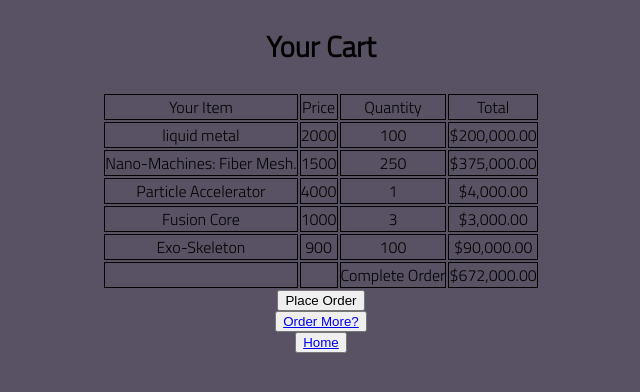
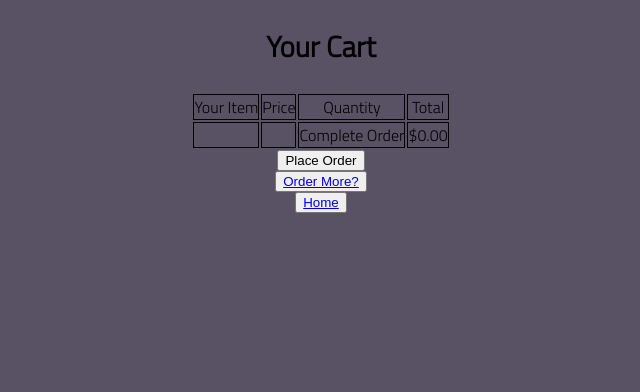
Before and after one commit to ProsperieEli/lab-06-e-commerce-site, a plain HTML site: page cart/index.html in a window 1280 px wide. Shown: the whole page, without its empty margins (319-959 px from the left). Drawn offline with Linux system fonts and the light colour scheme.

Commit message:
Finished!

```diff
--- a/cart/cart.js
+++ b/cart/cart.js
@@ -3,23 +3,32 @@ import { scienceReality } from "../science.js";
 import { renderTableRow } from "../utils.js";
 import { entireOrderTotal } from "../utils.js";
 import { getCart, clear } from "../interactive-io.js";
+import { techno } from "../product-utils.js";
 
-
+const myCart = getCart();
 
 const th = document.querySelector('tbody');
 
-for (let tech of cart) {
+const button = document.getElementById('cButton');
+const td = document.querySelector('#final');
+
+
+for (let tech of myCart) {
     const tr = renderTableRow(tech);
 
     th.append(tr);
 }
 
-const total = entireOrderTotal(scienceReality, cart);
+const total = entireOrderTotal(scienceReality, myCart);
 
 
 
 
-const td = document.querySelector('#final');
+
 //Arguments of entireOrderTotal are the real passing arguments
 
 td.textContent = total;
+
+button.addEventListener('click', () => {
+    clear();
+});
--- a/cart/index.html
+++ b/cart/index.html
@@ -36,7 +36,7 @@
               <td id="final"></td>
             </tfoot>
           </table>
-          <button class="cButton"> Place Order</button>
+          <button class="cButton" id="cButton"> Place Order</button>
           <button><a href="../tech/index.html">Order More?</a></button>
           <button><a href="../index.html">Home</a></button>
 
```
